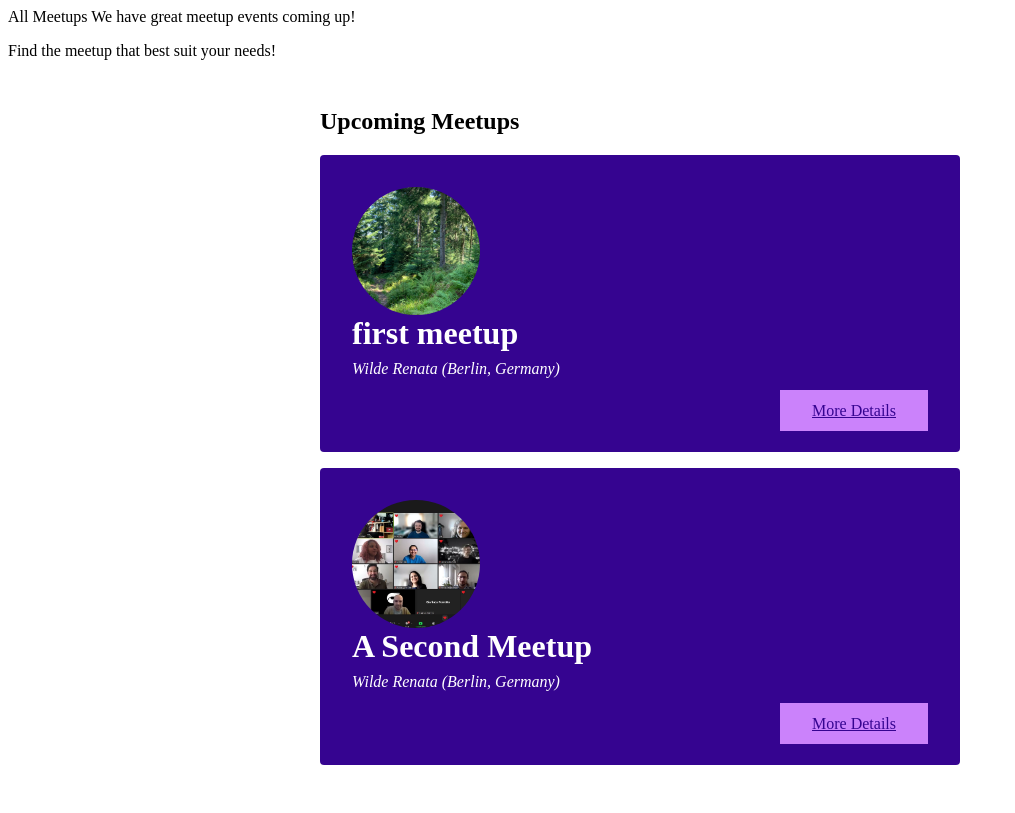
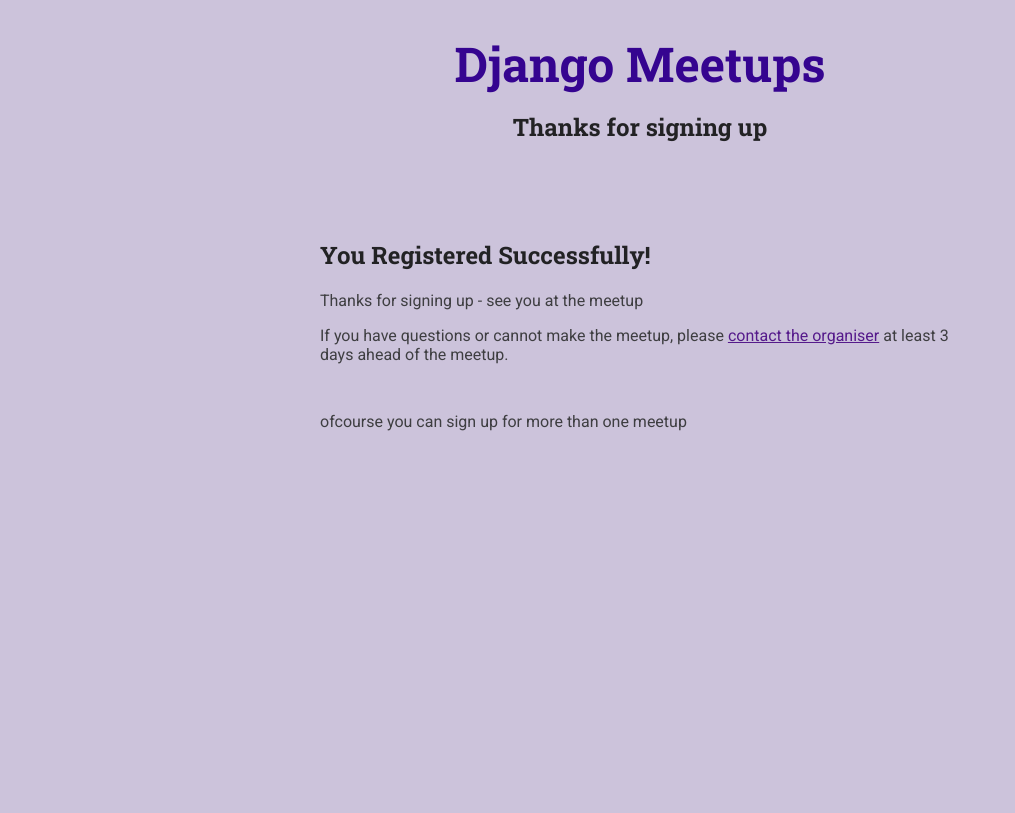
Before and after one commit to VirgSam/Pythonic-Journey, a Django app: template udemy/max_sch/django_project_site/meetups/templates/meetups/registration-success.html in a window 1280 px wide. Shown: the whole page, without its empty margins (0-1015 px from the left). After the commit the page ends 431 px from the top, so only its background shows below. Run offline with Django 4.2, Linux system fonts and the light colour scheme; the template is opened without the code that fills it: values that come from a table or form of the project are taken from there, others are empty; data comes from the database, SQL or seed files in the repository.

Commit message:
Update registration-success.html page

```diff
--- a/udemy/max_sch/django_project_site/meetups/templates/meetups/registration-success.html
+++ b/udemy/max_sch/django_project_site/meetups/templates/meetups/registration-success.html
@@ -1,30 +1,26 @@
-
+{% extends 'meetups/base/base.html'%}
 {% load static%}
 
-{%block title %}All Meetups{%endblock%}
+{%block title %}You Registered Successfully!{%endblock%}
 
 {%block site_css %}
 <link rel="stylesheet" href="{% static 'meetups/styles/all_meetups.css'%}">
 {%endblock%}
 
 {%block main_heading %}
-We have great meetup events coming up!
-{%endblock%}
-
-{%block header_content %}
-<p>Find the meetup that best suit your needs!</p>
+Thanks for signing up
 {%endblock%}
 
 {%block body %}
-<section>
+<section id="confirmation">
     <h2>
-        Upcoming Meetups
+        You Registered Successfully!
     </h2>
-    <ol>
-        {% for meetup in meetups %}
-            {% include 'meetups/includes/meetup-item.html' with title=meetup.title location=meetup.location slug=meetup.slug image=meetup.image.url %}
-        {% endfor %}
-    </ol>
+    <p>Thanks for signing up - see you at the meetup</p>
+    <p>If you have questions or cannot make the meetup, please <a href="">contact the organiser</a> at least 3 days ahead of the meetup.</p>
+</section>
+<section id="continue">
+    <p>ofcourse you can sign up for more than one meetup</p>
 </section>
 
 {%endblock%}
```
